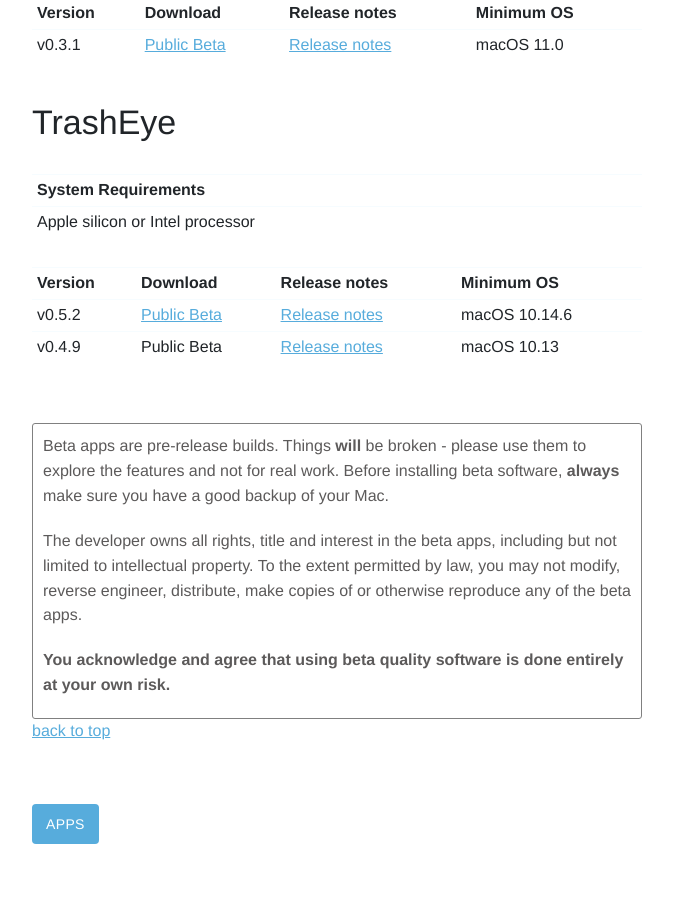
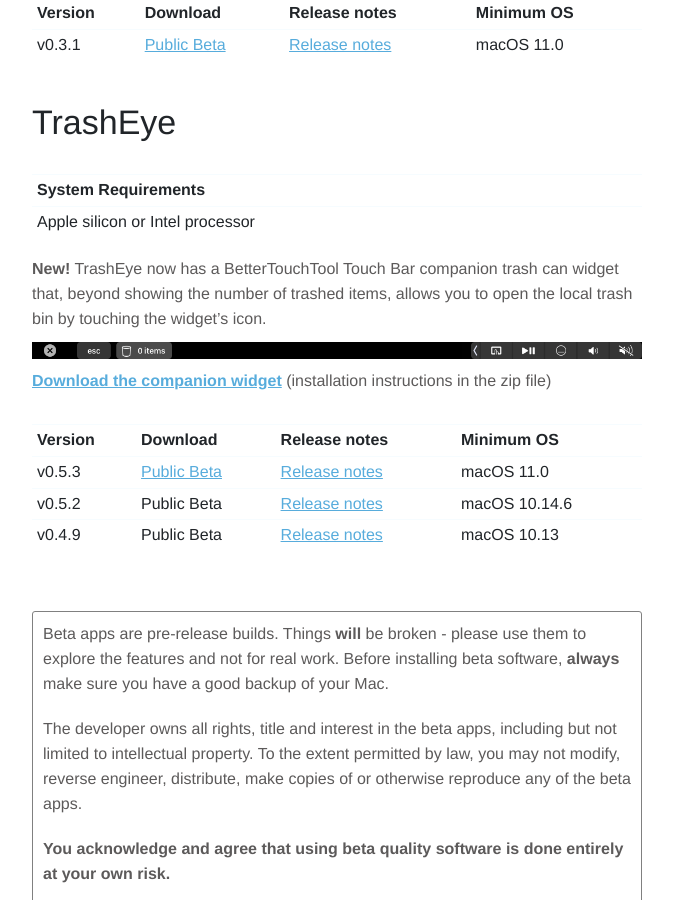
Before and after one commit to synappser/synappser.github.io, a Jekyll site: the page built from downloads.md, in a window 1280 px wide and 900 px high, scrolled down 1734 px. Shown: the whole window, without its empty margins (143-816 px from the left). Built offline with Jekyll 4.4.1, drawn with Linux system fonts in a browser that asks for light colours.

```diff
--- a/downloads.md
+++ b/downloads.md
@@ -70,9 +70,19 @@ Yes, they are free while in beta.
 | ------------------- |
 | Apple silicon or Intel processor |
 
-| Version | Download | Release notes | Minimum OS
-| ------- | -------- | ------------- | ----------
-| v0.5.2 | [Public Beta](https://github.com/synappser/TrashEye/releases/download/v0.5.2/TrashEye_v0.5.2b.dmg) | [Release notes]({{ site.url }}{% link releases/trasheye_v0.5.2.md %}) | macOS 10.14.6|
+{:.mt-n1}
+**New!** TrashEye now has a BetterTouchTool Touch Bar companion trash can widget that, beyond showing the number of trashed items, allows you to open the local trash bin by touching the widget's icon.
+
+{:.mt-n3}
+![Companion Widget]({{ site.url }}/images/apps/companion-widget.gif)
+
+{:.mt-n3}
+**[Download the companion widget](https://github.com/synappser/Companion/releases/download/v1.0/Companion_v1.0.zip?raw=true)** (installation instructions in the zip file)
+
+| Version | Download | Release notes | Minimum OS|
+| ------- | -------- | ------------- | ----------|
+| v0.5.3 | [Public Beta](https://github.com/synappser/TrashEye/releases/download/v0.5.3/TrashEye_v0.5.3b.dmg) | [Release notes]({{ site.url }}{% link releases/trasheye_v0.5.3.md %}) | macOS 11.0|
+| v0.5.2 | Public Beta | [Release notes]({{ site.url }}{% link releases/trasheye_v0.5.2.md %}) | macOS 10.14.6|
 | v0.4.9 | Public Beta | [Release notes]({{ site.url }}{% link releases/trasheye_v0.4.9.md %}) | macOS 10.13|
 
 {% include legal-note.html %}{:.mt-6}
```
Also changed, not shown: _apps/trasheye.md (+9 -0 lines), releases/autofocus_v0.6.7.md (+1 -1 lines), releases/trasheye_v0.5.3.md (added, +16 -0 lines), images/apps/companion-widget-cropped.gif (added), images/apps/companion-widget.gif (added), images/betas/zoom-te.png.
